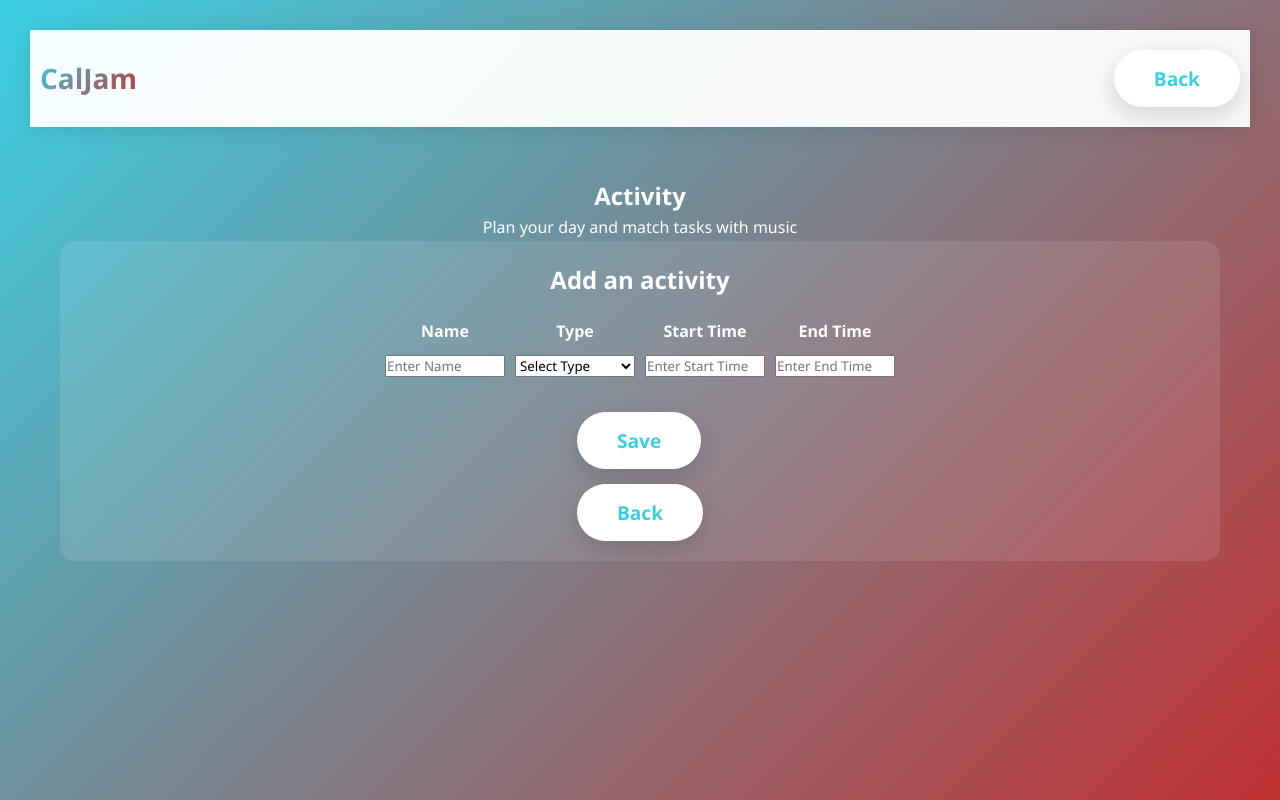
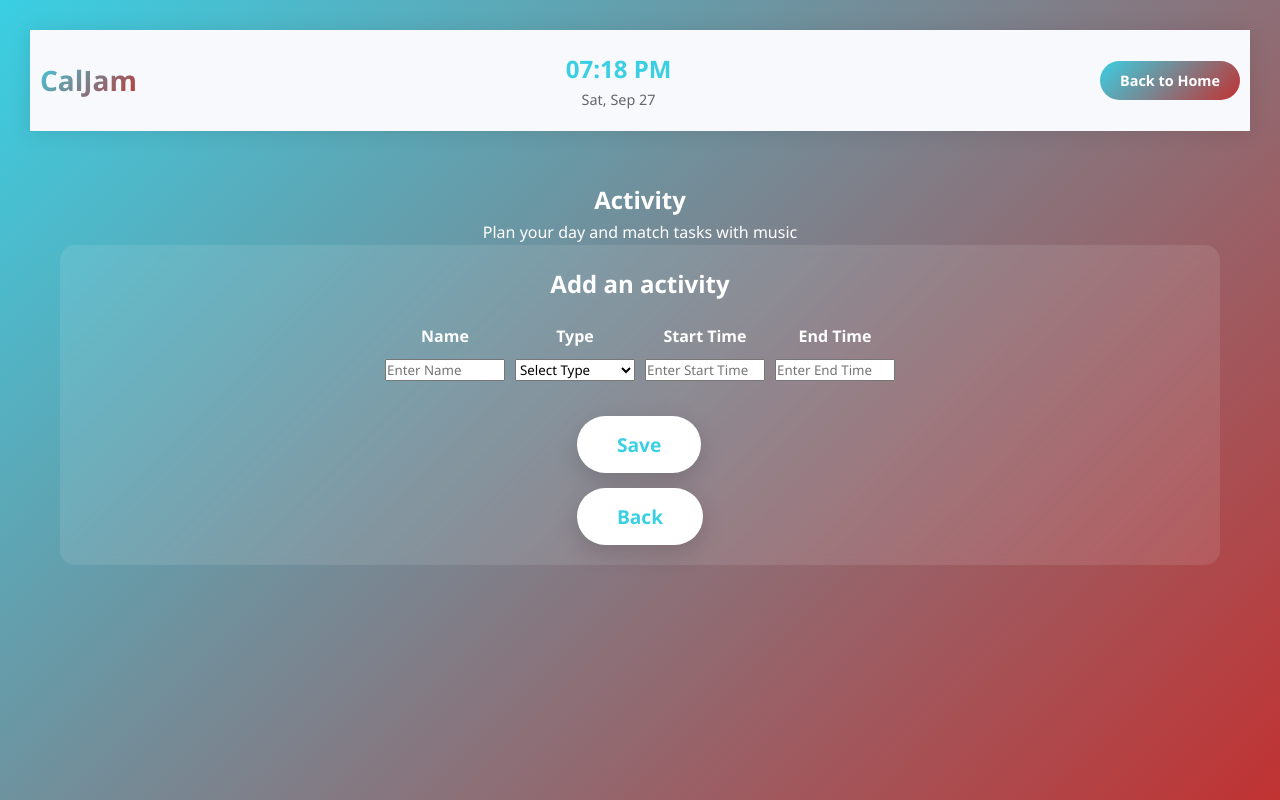
Before and after one commit to anchalbadhwar13/CalJam, a React (Create React App) app in the folder my-app/: page /activity in a window 1280 px wide. Built offline with nearby package versions, Linux system fonts and the light colour scheme.

Commit message:
semi-final sibmission

```diff
--- a/my-app/src/App.css
+++ b/my-app/src/App.css
@@ -33,7 +33,7 @@ body {
 
 /* Header Styles */
 .header {
-  background-color: rgba(255, 255, 255, 0.95);
+  background-color: var(--light);
   box-shadow: 0 2px 20px rgba(0, 0, 0, 0.1);
   position: sticky;
   top: 0;
--- a/my-app/src/components/Activity.tsx
+++ b/my-app/src/components/Activity.tsx
@@ -8,6 +8,10 @@ export const Activity: React.FC = () => {
 
   const handleBack = () => {
     navigate('/dashboard');
+  };
+
+  const handleBackToHome = () => {
+    navigate('/');
   };
 
   // State for each row
@@ -42,11 +46,15 @@ export const Activity: React.FC = () => {
   return (
     <div className="activity">
       {/* Header */}
-      <header className="header">
+    <header className="header">
         <nav className="nav container">
-          <div className="logo">CalJam</div>
+          <div className="logo" onClick={handleBackToHome} style={{ cursor: 'pointer' }}>CalJam</div>
+          <div className="current-time">
+            <div className="time">{new Date().toLocaleTimeString([], { hour: '2-digit', minute: '2-digit' })}</div>
+            <div className="date">{new Date().toLocaleDateString([], { weekday: 'short', month: 'short', day: 'numeric' })}</div>
+          </div>
           <ul className="nav-links">
-            <li><button className="cta-button" onClick={handleBack}>Back</button></li>
+            <li><button onClick={handleBackToHome} className="nav-cta">Back to Home</button></li>
           </ul>
         </nav>
       </header>
@@ -119,9 +127,10 @@ export const Activity: React.FC = () => {
             <button
               id="saveButton"
               className="save-btn"
+              onClick={handleSubmit}
               type = "submit"
             >Save</button>
-            <button className="back-btn" onClick={handleSubmit}>Back</button>
+            <button className="back-btn" onClick={handleBack}>Back</button>
           </div>
         </div>
       </section>
--- a/my-app/src/components/Assignment.tsx
+++ b/my-app/src/components/Assignment.tsx
@@ -7,6 +7,9 @@ export const Assignment: React.FC = () => {
 
   const handleBack = () => {
     navigate('/dashboard');
+  };
+  const handleBackToHome = () => {
+    navigate('/');
   };
 
   // State for each row
@@ -29,9 +32,13 @@ export const Assignment: React.FC = () => {
       {/* Header */}
       <header className="header">
         <nav className="nav container">
-          <div className="logo">CalJam</div>
+          <div className="logo" onClick={handleBackToHome} style={{ cursor: 'pointer' }}>CalJam</div>
+          <div className="current-time">
+            <div className="time">{new Date().toLocaleTimeString([], { hour: '2-digit', minute: '2-digit' })}</div>
+            <div className="date">{new Date().toLocaleDateString([], { weekday: 'short', month: 'short', day: 'numeric' })}</div>
+          </div>
           <ul className="nav-links">
-            <li><button className="cta-button" onClick={handleBack}>Back</button></li>
+            <li><button onClick={handleBackToHome} className="nav-cta">Back to Home</button></li>
           </ul>
         </nav>
       </header>
--- a/my-app/src/components/Dashboard.tsx
+++ b/my-app/src/components/Dashboard.tsx
@@ -12,7 +12,6 @@ const Dashboard: React.FC = () => {
   const assignments = [
     { id: 1, name: 'Math Homework', due: 'Tomorrow 10:00am', completed: false },
     { id: 2, name: 'Science Project', due: 'Oct 3, 2:00pm', completed: false },
-    { id: 3, name: 'English Essay', due: 'Oct 5, 5:00pm', completed: true }
   ];
 
 
--- a/my-app/src/components/backend.tsx
+++ b/my-app/src/components/backend.tsx
@@ -72,7 +72,7 @@ export function addActivity(name: string, activityType: string, timeStart: strin
     activity.setName(name);
     activity.setSpotifyId(generateSpotifyPlaylistHyperlink(activityType));
     activity.setActivityType(activityType);
-    activity.setTimeStart(timeStart);
+    activity.setTimeStart(timeStart.concat(" - "));
     activity.setTimeEnd(timeEnd);
 
     activities.push(activity);
```
